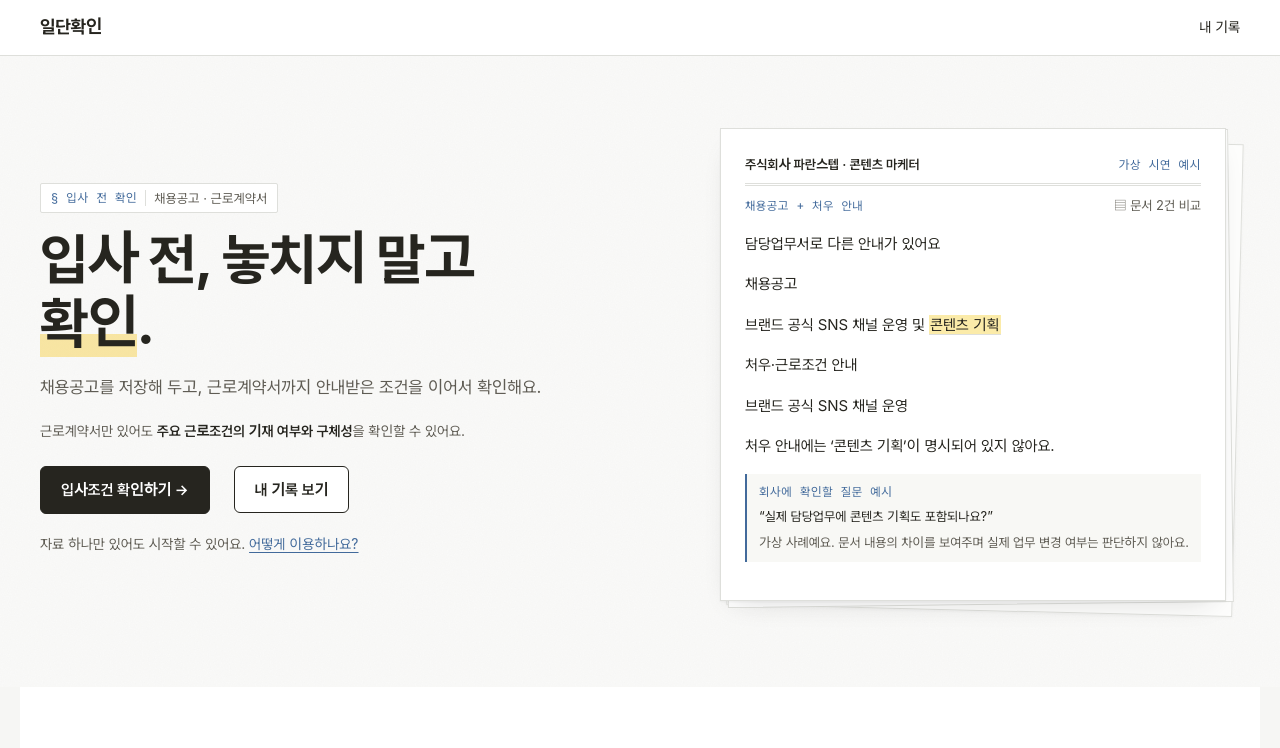
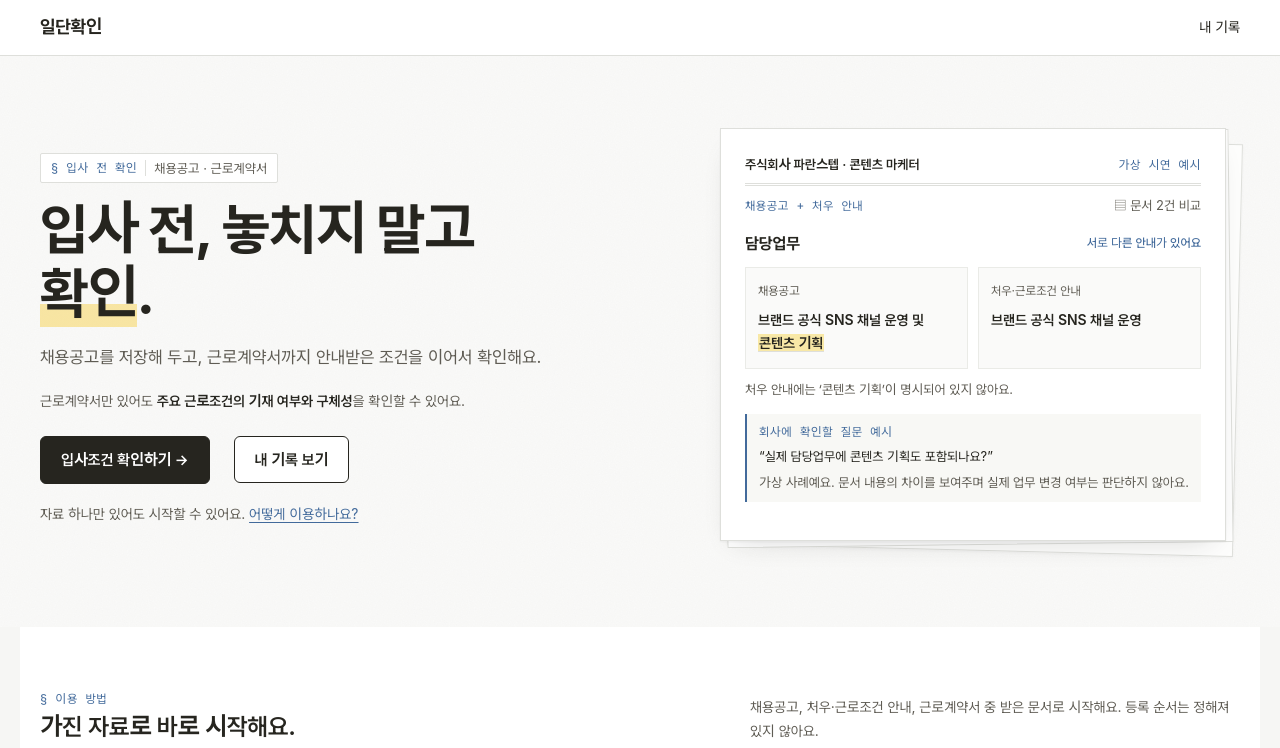
Before and after one commit to dbduddms39-droid/test, a website with bundled scripts: page public/index.html in a window 1280 px wide. Shown: the top 748 px of the page. Built offline with nearby package versions, Linux system fonts and the light colour scheme; files whose address does not match are found by name; a web font is replaced by a local one.

Commit message:
Style two-document job duties comparison in landing demo

```diff
--- a/public/styles.css
+++ b/public/styles.css
@@ -876,3 +876,14 @@
   .record-head .btn-primary.btn-auto { width: 100%; }
   .original-dropdown { flex-basis: 100%; }
 }
+
+/* 메인 가상 비교 예시: 두 문서의 담당업무를 명확히 나란히 표시 */
+.sample-diff { margin-top: 14px; }
+.sample-diff-title { display: flex; align-items: center; justify-content: space-between; flex-wrap: wrap; gap: 6px; margin: 0 0 10px; font-size: 16px; font-weight: 700; }
+.sample-diff-label { font-size: 12px; font-weight: 500; color: var(--annot); }
+.sample-diff-docs { display: grid; grid-template-columns: repeat(2, minmax(0, 1fr)); gap: 10px; }
+.sample-diff-doc { padding: 13px 12px; min-width: 0; background: var(--desk); border: 1px solid var(--rule-soft); }
+.sample-diff-doc-label { margin: 0 0 7px; color: var(--ink-2); font-size: 12px; }
+.sample-diff-doc p:last-child { margin: 0; line-height: 1.65; font-size: 14px; font-weight: 600; overflow-wrap: anywhere; }
+.sample-diff-caption { margin: 9px 0 0; font-size: 13px; color: var(--ink-2); }
+@media (max-width: 520px) { .sample-diff-docs { grid-template-columns: 1fr; } }
```
